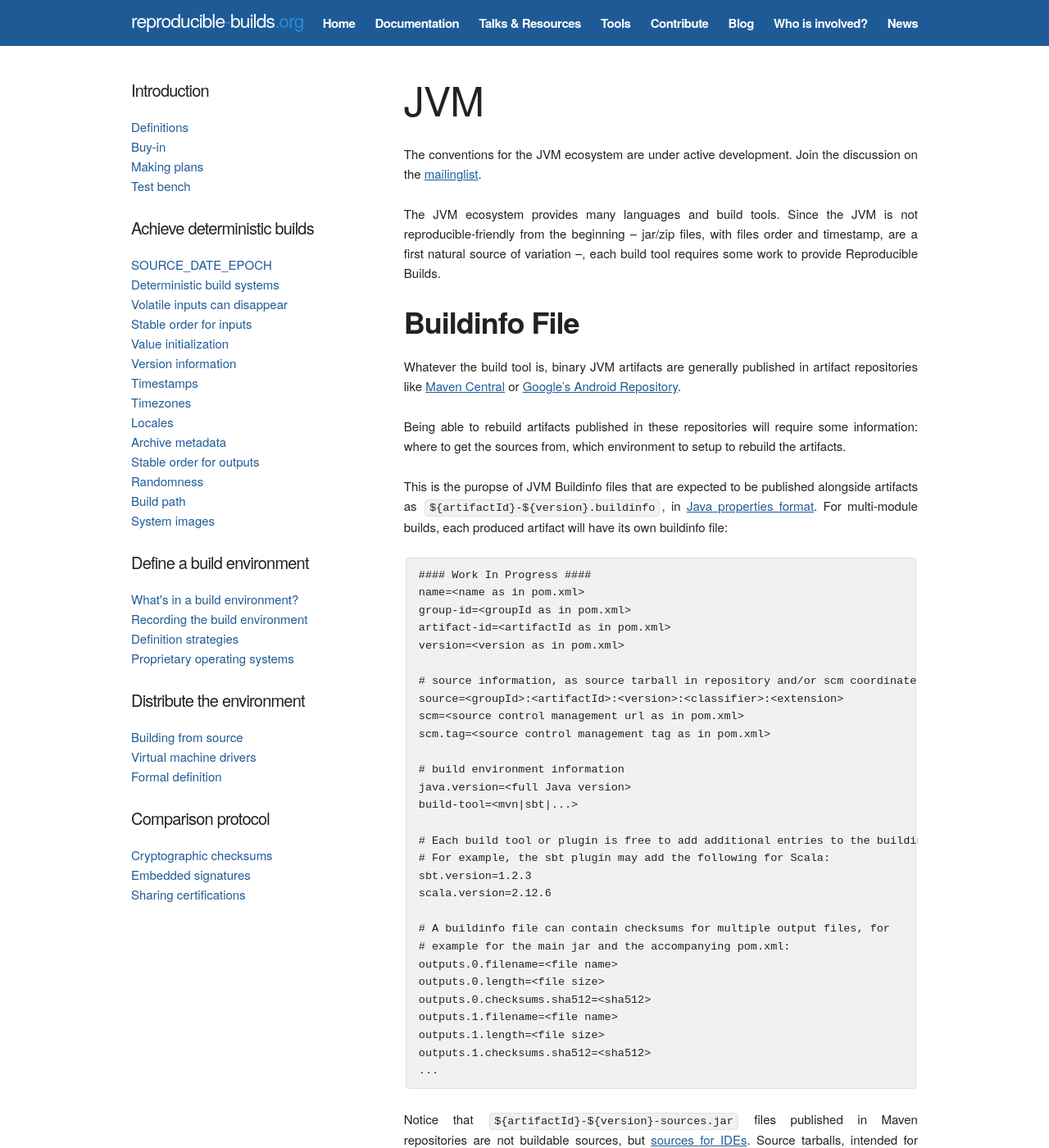
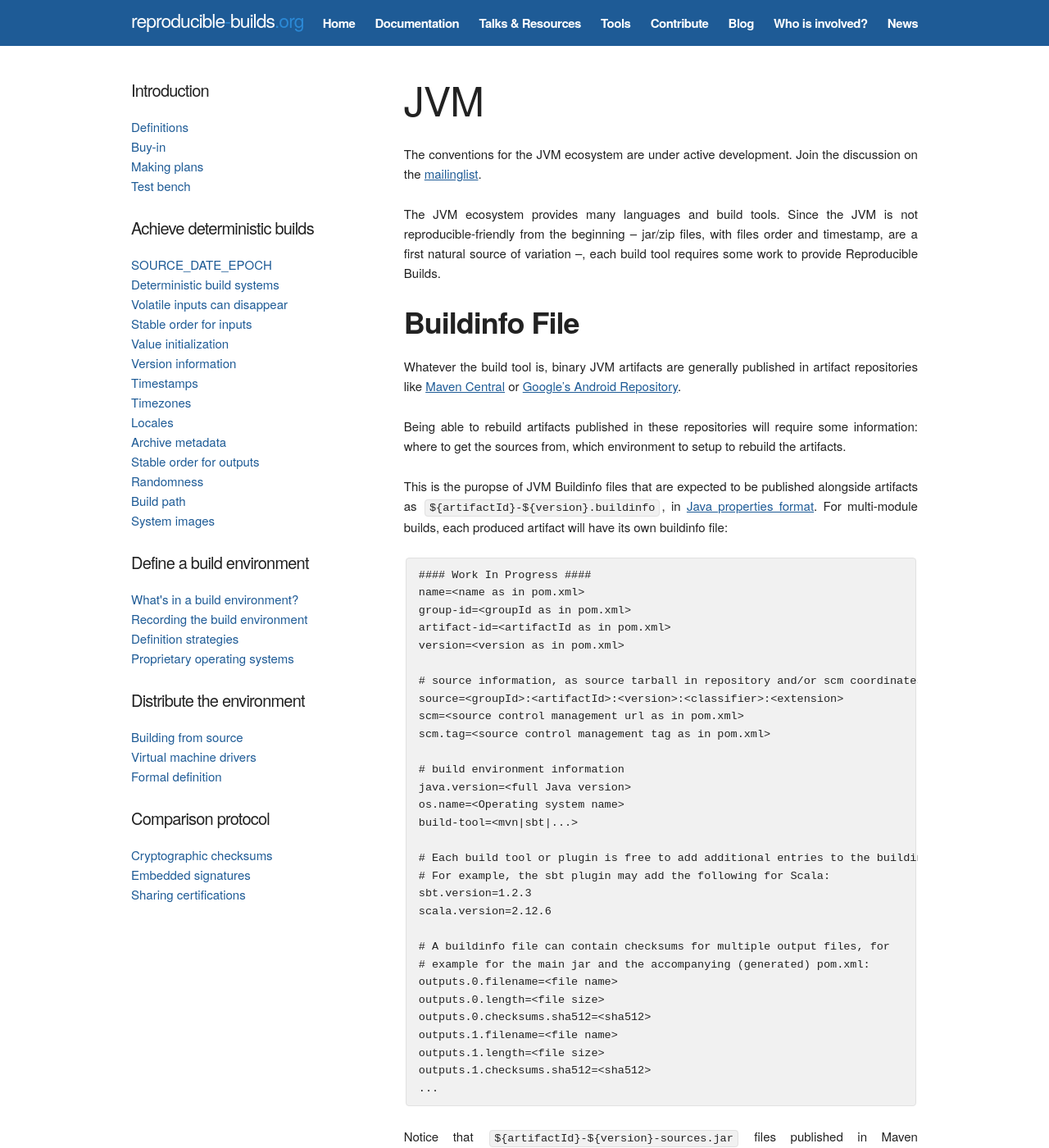
Before and after one commit to prototypefund/reproducible-website, a Jekyll site: the page built from _docs/jvm.md, in a window 1280 px wide and 1400 px high. Shown: the whole window at 82% size. Built offline with Jekyll 4.4.1, drawn with Linux system fonts in a browser that asks for light colours; some web fonts are replaced.

Commit message:
record os.name, useful for Unix vs Windows

```diff
--- a/_docs/jvm.md
+++ b/_docs/jvm.md
@@ -43,6 +43,7 @@ scm.tag=<source control management tag as in pom.xml>
 
 # build environment information
 java.version=<full Java version>
+os.name=<Operating system name>
 build-tool=<mvn|sbt|...>
 
 # Each build tool or plugin is free to add additional entries to the buildinfo.
@@ -51,7 +52,7 @@ sbt.version=1.2.3
 scala.version=2.12.6
 
 # A buildinfo file can contain checksums for multiple output files, for
-# example for the main jar and the accompanying pom.xml:
+# example for the main jar and the accompanying (generated) pom.xml:
 outputs.0.filename=<file name>
 outputs.0.length=<file size>
 outputs.0.checksums.sha512=<sha512>
```
